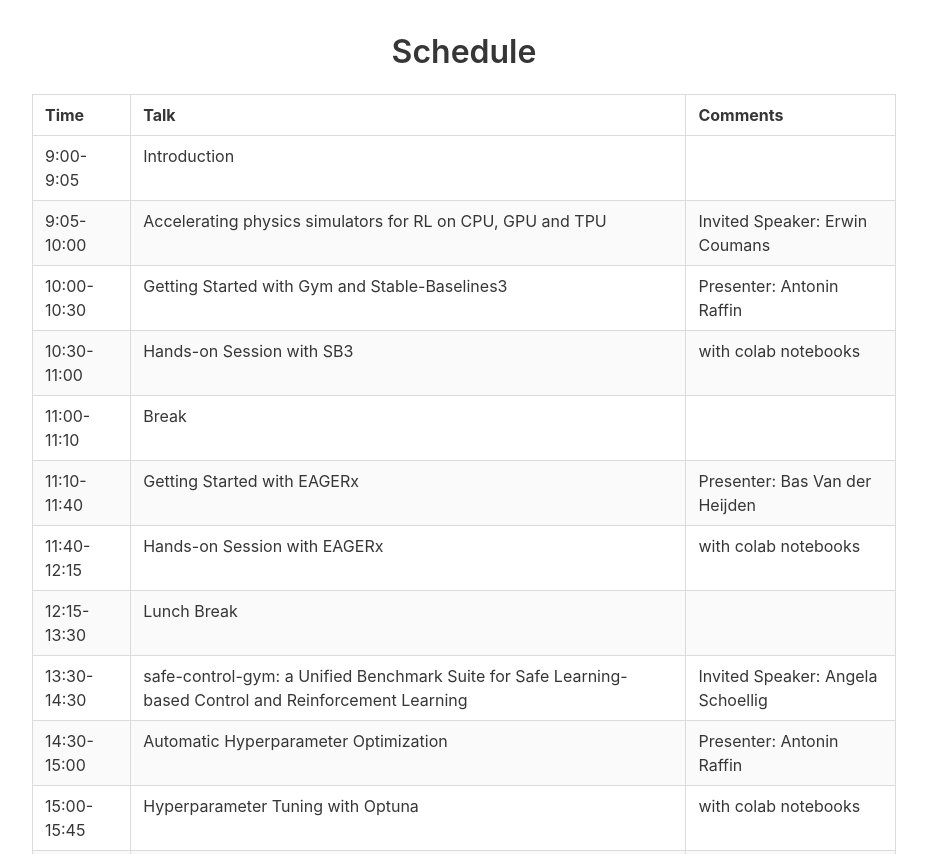
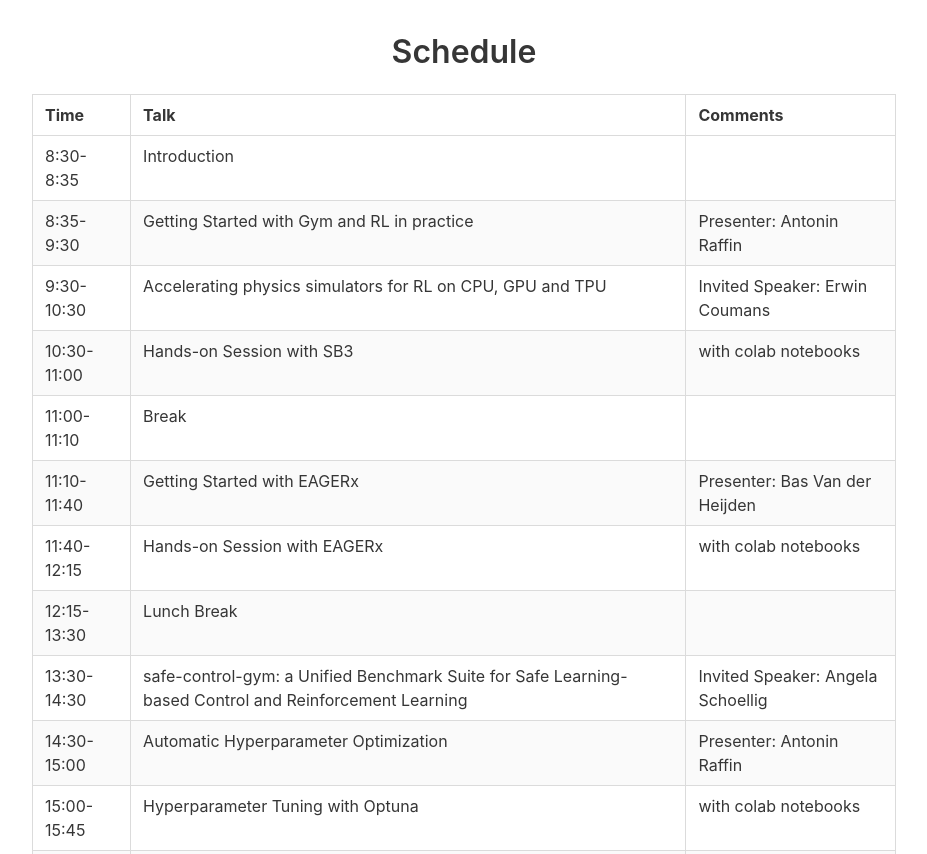
Before and after one commit to araffin/tools-for-robotic-rl-icra2022, a plain HTML site: page index.html in a window 1280 px wide. Shown: the part 1440-2294 px from the top of the page, without its empty margins (176-1103 px from the left). Drawn offline with nearby package versions, Linux system fonts and the light colour scheme.

Commit message:
Update planning and Erwin photo

```diff
--- a/index.html
+++ b/index.html
@@ -135,19 +135,19 @@
            </thead>
            <tbody>
               <tr>
-                 <td>9:00-9:05</td>
+                 <td>8:30-8:35</td>
                  <td>Introduction</td>
                  <td></td>
               </tr>
               <tr>
-                 <td>9:05-10:00</td>
+                 <td>8:35-9:30</td>
+                 <td>Getting Started with Gym and RL in practice</td>
+                 <td>Presenter: Antonin Raffin</td>
+              </tr>
+              <tr>
+                 <td>9:30-10:30</td>
                  <td>Accelerating physics simulators for RL on CPU, GPU and TPU</td>
                  <td>Invited Speaker: Erwin Coumans</td>
-              </tr>
-              <tr>
-                 <td>10:00-10:30</td>
-                 <td>Getting Started with Gym and Stable-Baselines3</td>
-                 <td>Presenter: Antonin Raffin</td>
               </tr>
               <tr>
                  <td>10:30-11:00</td>
@@ -225,7 +225,7 @@
         <article class="media">
           <figure class="media-left">
             <p class="image is-128x128">
-              <img src="https://scholar.googleusercontent.com/citations?view_op=medium_photo&user=-aapzdEAAAAJ&citpid=1">
+              <img src="https://avatars.githubusercontent.com/u/725468?v=4">
             </p>
           </figure>
           <div class="media-content">
```
